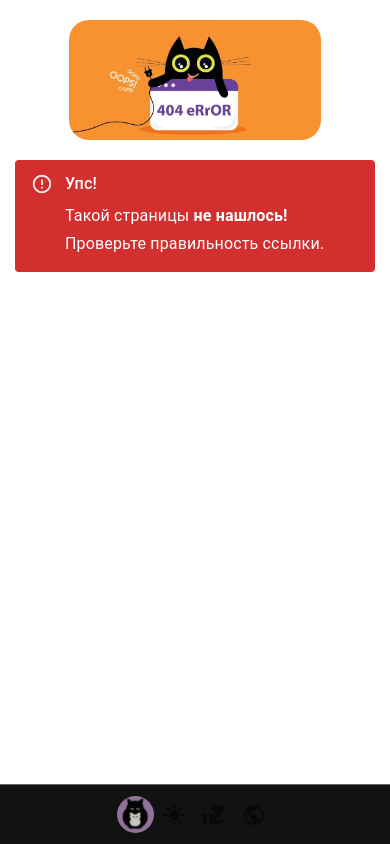
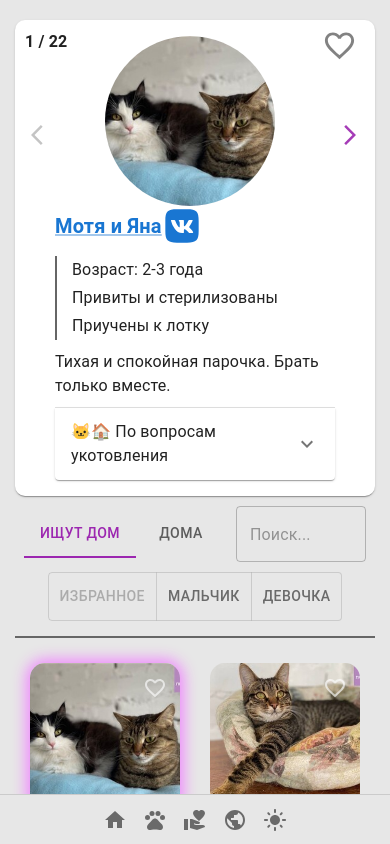
Before and after one commit to wassupOG/prostokoshkiTS, a React (Vite) app: page /search in a window 390 px wide. Shown: the top 844 px of the page. Built offline with nearby package versions, Linux system fonts and the light colour scheme.

Commit message:
stytling pt.2

```diff
--- a/src/App.tsx
+++ b/src/App.tsx
@@ -8,6 +8,7 @@ import { themeStore } from "./components/ThemeSwitch/ThemeSwitchStore"
 import { lightTheme } from "./themes/lightTheme"
 import { darkTheme } from "./themes/darkTheme"
 import Social from "./routes/Social"
+import AboutUs from "./routes/AboutUs"
 
 export default function App() {
   const { currentTheme } = themeStore()
@@ -19,7 +20,8 @@ export default function App() {
         <Navbar />
         <div className="main-container">
           <Routes>
-            <Route path="/" element={<SearchPage />} />
+            <Route path="/" element={<AboutUs />} />
+            <Route path="/search" element={<SearchPage />} />
             <Route path="/help" element={<HowToHelp />} />
             <Route path="/social" element={<Social />} />
             <Route path="*" element={<ErrorPage />} />
--- a/src/components/Gallery.tsx
+++ b/src/components/Gallery.tsx
@@ -3,21 +3,22 @@ import FavoriteBorderIcon from "@mui/icons-material/FavoriteBorder"
 import FavoriteIcon from "@mui/icons-material/Favorite"
 import { GalleryProps } from "../helpers/interfaces"
 import { SearchPageStore } from "../stores/SearchPageStore"
+import { CatGalleryContainer, CatNameGallery } from "../themes/styledComponents"
 
 export default function Gallery({ handleFavCats, favCats, filteredArray }: GalleryProps) {
   const { index, setIndex } = SearchPageStore()
   return (
     <div className="cats-gallery-flex-row line-divider">
       {filteredArray.map((cat, catIndex) => (
-        <div key={cat.id} onClick={() => setIndex(catIndex)} className="galleryImage-container">
+        <CatGalleryContainer key={cat.id} onClick={() => setIndex(catIndex)}>
           <HeartIconGallery isFavorite={favCats.includes(cat.img)} onClick={() => handleFavCats(filteredArray[catIndex].img)} />
           <img
             className={`gallery-picture ${catIndex === index ? "active-cat" : ""}`}
             src={`${filteredArray[0].category === "S" ? "/images/searching/" : "/images/found_home/"}${cat.img}.jpg`}
             alt={cat.name}
           />
-          <span className="cat-name-capture">{cat.name}</span>
-        </div>
+          <CatNameGallery>{cat.name}</CatNameGallery>
+        </CatGalleryContainer>
       ))}
     </div>
   )
--- a/src/components/Navbar.tsx
+++ b/src/components/Navbar.tsx
@@ -3,15 +3,27 @@ import ThemeSwitch from "./ThemeSwitch/ThemeSwitch"
 import VolunteerActivismIcon from "@mui/icons-material/VolunteerActivism"
 import PublicIcon from "@mui/icons-material/Public"
 import { IconButton } from "@mui/material"
+import PetsIcon from "@mui/icons-material/Pets"
+import HomeIcon from "@mui/icons-material/Home"
+import { CustomNav } from "../themes/styledComponents"
 
 export default function Navbar() {
   return (
     <>
-      <nav>
-        <Link className="logo-link" to="/" aria-label="Главная страица">
+      <CustomNav>
+        <Link className="logo-link" to="/" aria-label="О нас">
           <img className="logo" src="/images/logos/logo100px.jpg" alt="Логотип" />
         </Link>
-        <ThemeSwitch />
+        <Link to="/" aria-label="О нас">
+          <IconButton>
+            <HomeIcon />
+          </IconButton>
+        </Link>
+        <Link to="/search" aria-label="Поиск кошек">
+          <IconButton>
+            <PetsIcon />
+          </IconButton>
+        </Link>
         <Link to="/help" aria-label="Помощь приюту">
           <IconButton>
             <VolunteerActivismIcon />
@@ -22,7 +34,8 @@ export default function Navbar() {
             <PublicIcon />
           </IconButton>
         </Link>
-      </nav>
+        <ThemeSwitch />
+      </CustomNav>
     </>
   )
 }
--- a/src/components/ToggleSearch.tsx
+++ b/src/components/ToggleSearch.tsx
@@ -7,17 +7,16 @@ import { CustomInput } from "../themes/styledComponents"
 
 export default function ToggleSearch() {
   // ! Zustand
-  const { setToggles, setIndex, input, setInput, setFilterOptions, setDisplayedArrayType } = SearchPageStore()
+  const { setToggles, setIndex, input, setInput, setFilterOptions, setDisplayedArrayType, galleryType, setGalleryType } = SearchPageStore()
 
   const [catsType, setCatsType] = React.useState(true)
-  const [galleryType, setGalleryType] = React.useState("Ищут")
 
   function handleInput(e: ChangeEvent<HTMLInputElement | HTMLTextAreaElement>): void {
     setIndex(0)
     setInput(e.target.value)
   }
 
-  function handleGalleryToggle(_event: React.SyntheticEvent<Element, Event>, newValue: string) {
+  function handleGalleryToggle(e: React.SyntheticEvent<Element, Event>, newValue: string) {
     setFilterOptions({
       favOnly: false,
       male: false,
--- /dev/null
+++ b/src/routes/AboutUs.tsx
@@ -0,0 +1,3 @@
+export default function AboutUs() {
+  return <h1>About us</h1>
+}
--- a/src/stores/SearchPageStore.ts
+++ b/src/stores/SearchPageStore.ts
@@ -15,6 +15,7 @@ interface SearchPageState {
   input: string
   filterOptions: FilterOptions
   displayedArrayType: CatsInterface[]
+  galleryType: string
 }
 
 interface SearchPageActions {
@@ -23,6 +24,7 @@ interface SearchPageActions {
   setInput: (input: string) => void
   setFilterOptions: (filterOptions: FilterOptions) => void
   setDisplayedArrayType: (displayedArrayType: CatsInterface[]) => void
+  setGalleryType: (galleryType: string) => void
 }
 
 // ! Setters under the hood
@@ -48,4 +50,7 @@ export const SearchPageStore = create<SearchPageState & SearchPageActions>((set)
   // * Change cats type
   displayedArrayType: SearchingCats,
   setDisplayedArrayType: (newDisplayedArrayType) => set({ displayedArrayType: newDisplayedArrayType }),
+  // * Gallery Type
+  galleryType: "Ищут",
+  setGalleryType: (newGalleryType) => set({ galleryType: newGalleryType }),
 }))
--- a/src/styles/styles.css
+++ b/src/styles/styles.css
@@ -121,35 +121,13 @@
   transform: scale(1.1);
 }
 
-nav {
-  width: 70px;
-  position: fixed;
-  left: 0; /* Position the navbar at the left side of the page */
-  z-index: 100;
-  height: 100%; /* Set the height to fill the entire viewport */
-  font-size: large;
-  overflow: hidden;
-  display: flex;
-  flex-direction: column; /* Change to column direction for vertical layout */
-  align-items: center; /* Align items to the start (top) of the navbar */
-  justify-content: flex-start; /* Center the items vertically */
-  border-right: 1px solid #666;
-}
 nav .logo-link {
+  margin-top: 20px;
   opacity: 0.8;
-  margin: 0px;
   padding: 0px;
 }
 nav .logo-link:hover {
   opacity: 1;
-}
-nav a {
-  display: block;
-  font-weight: bold;
-  text-align: center;
-  text-decoration: none;
-  transition: 0.2s ease-in-out;
-  border-bottom: none;
 }
 nav .logo {
   height: 40px;
@@ -175,7 +153,7 @@ nav .logo:hover {
 
 .line-divider {
   padding-top: 25px;
-  margin-top: 5px;
+  margin-top: 15px;
   border-top: 2px solid #666;
 }
 
@@ -273,36 +251,8 @@ nav .logo:hover {
   }
 }
 @media all and (max-width: 480px) {
-  nav {
-    flex-direction: row;
-    background: #111212;
-    overflow: hidden;
-    position: fixed;
-    top: auto;
-    bottom: 0;
-    width: 100%;
-    border-bottom: none;
-    display: flex;
-    align-items: center;
-    justify-content: center;
-    height: -moz-fit-content;
-    height: fit-content;
-    border: none;
-    border-top: 1px solid #666;
-    height: 60px;
-  }
   nav .logo-link {
-    opacity: 0.8;
-    margin: 0px;
-    padding: 0px;
-  }
-  nav .logo-link:hover {
-    opacity: 1;
-    border-bottom: none;
-  }
-  nav .logo {
-    height: 37px;
-    width: 37px;
+    display: none;
   }
   .arrow-left,
   .arrow-right {
--- a/src/styles/styles.scss
+++ b/src/styles/styles.scss
@@ -13,7 +13,6 @@ $darktheme-link-hovered: rgba(255, 255, 255, 1);
 $darktheme-brand: #f080ff;
 $fav-cat-color: #e93fff;
 // DARK-THEME END
-
 .points {
   display: flex;
   flex-direction: column;
@@ -146,35 +145,14 @@ $fav-cat-color: #e93fff;
 // CAT-GALLERY END
 
 nav {
-  width: 70px;
-  position: fixed;
-  left: 0; /* Position the navbar at the left side of the page */
-  z-index: 100;
-  height: 100%; /* Set the height to fill the entire viewport */
-  font-size: large;
-  overflow: hidden;
-  display: flex;
-  flex-direction: column; /* Change to column direction for vertical layout */
-  align-items: center; /* Align items to the start (top) of the navbar */
-  justify-content: flex-start; /* Center the items vertically */
-  border-right: 1px solid $darktheme-fact-border-color;
+  .logo-link {
+    margin-top: 20px;
+    opacity: 0.8;
 
-  .logo-link {
-    opacity: 0.8;
-    margin: 0px;
     padding: 0px;
     &:hover {
       opacity: 1;
     }
-  }
-
-  a {
-    display: block;
-    font-weight: bold;
-    text-align: center;
-    text-decoration: none;
-    transition: 0.2s ease-in-out;
-    border-bottom: none;
   }
 
   .logo {
@@ -203,7 +181,7 @@ nav {
 
 .line-divider {
   padding-top: 25px;
-  margin-top: 5px;
+  margin-top: 15px;
   border-top: 2px solid $darktheme-fact-border-color;
 }
 
@@ -307,35 +285,8 @@ nav {
 
 @media all and (max-width: 480px) {
   nav {
-    flex-direction: row;
-    background: $nav-background;
-    overflow: hidden;
-    position: fixed;
-    top: auto;
-    bottom: 0;
-    width: 100%;
-    border-bottom: none;
-    display: flex;
-    align-items: center;
-    justify-content: center;
-    height: fit-content;
-    border: none;
-    border-top: 1px solid $darktheme-fact-border-color;
-    height: 60px;
-
     .logo-link {
-      opacity: 0.8;
-      margin: 0px;
-      padding: 0px;
-      &:hover {
-        opacity: 1;
-        border-bottom: none;
-      }
-    }
-
-    .logo {
-      height: 37px;
-      width: 37px;
+      display: none;
     }
   }
 
--- a/src/themes/lightTheme.ts
+++ b/src/themes/lightTheme.ts
@@ -3,5 +3,8 @@ import { createTheme } from "@mui/material/styles"
 export const lightTheme = createTheme({
   palette: {
     mode: "light",
+    background: {
+      default: "#e7e7e7",
+    },
   },
 })
--- a/src/themes/styledComponents.ts
+++ b/src/themes/styledComponents.ts
@@ -2,7 +2,7 @@ import { styled } from "@mui/material/styles"
 import { Link } from "react-router-dom"
 import LinkMUI from "@mui/material/Link"
 import Paper from "@mui/material/Paper"
-import { TextField } from "@mui/material"
+import { TextField, Typography } from "@mui/material"
 
 export const NavLink = styled(Link)(({ theme }) => ({
   color: theme.palette.primary.main,
@@ -30,6 +30,61 @@ export const ProfileLink = styled(LinkMUI)(({ theme }) => ({
   width: "fit-content",
 }))
 
+export const CatGalleryContainer = styled("div")(({ theme }) => ({
+  position: "relative",
+  borderRadius: "10%",
+  width: "100%",
+  height: "100%",
+  objectFit: "cover",
+  maxHeight: "150px",
+  maxWidth: "150px",
+  transition: "transform 0.1s ease-in-out",
+  "&:hover ": {
+    cursor: "pointer",
+    transform: "scale(1.015)",
+    boxShadow: `0px 0px 15px 1px ${theme.palette.secondary.main}`,
+  },
+}))
+
+export const CatNameGallery = styled(Typography)(({ theme }) => ({
+  position: "absolute",
+  width: "max-content",
+  left: "50%",
+  transform: "translateX(-50%)",
+}))
+
 export const CustomInput = styled(TextField)(({ theme }) => ({
   maxWidth: "130px",
 }))
+
+export const CustomNav = styled("nav")(({ theme }) => ({
+  width: "70px",
+  position: "fixed",
+  left: 0,
+  zIndex: 100,
+  height: "100%",
+  overflow: "hidden",
+  display: "flex",
+  flexDirection: "column",
+  alignItems: "center",
+  justifyContent: "flex-start",
+  borderRight: `1px solid ${theme.palette.divider}`,
+  backgroundColor: theme.palette.background.default,
+
+  [theme.breakpoints.down(480)]: {
+    flexDirection: "row",
+    overflow: "hidden",
+    position: "fixed",
+    top: "auto",
+    bottom: 0,
+    width: "100%",
+    borderBottom: "none",
+    display: "flex",
+    alignItems: "center",
+    justifyContent: "center",
+    height: "fit-content",
+    border: "none",
+    borderTop: `1px solid ${theme.palette.divider}`,
+    minHeight: "50px",
+  },
+}))
```
Also changed, not shown: 1 other file (tests, documents, lock files or other folders).
